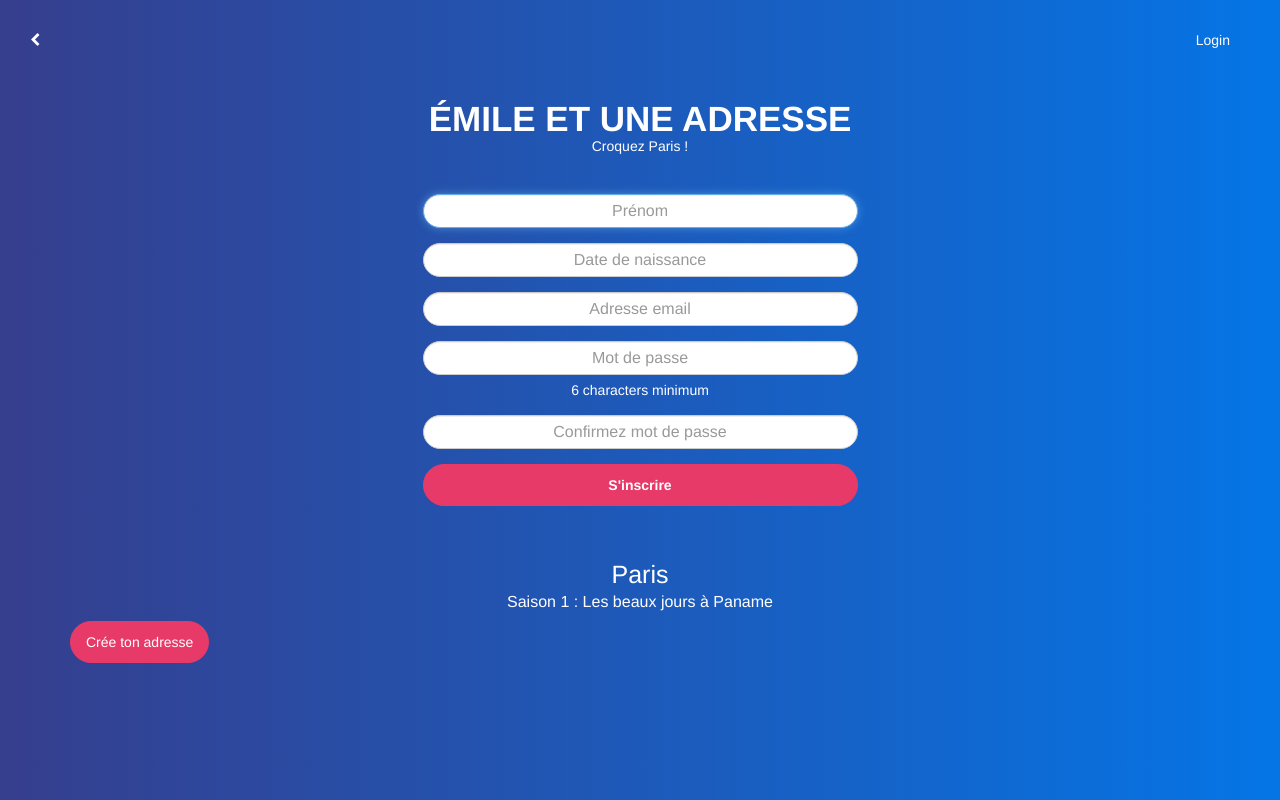
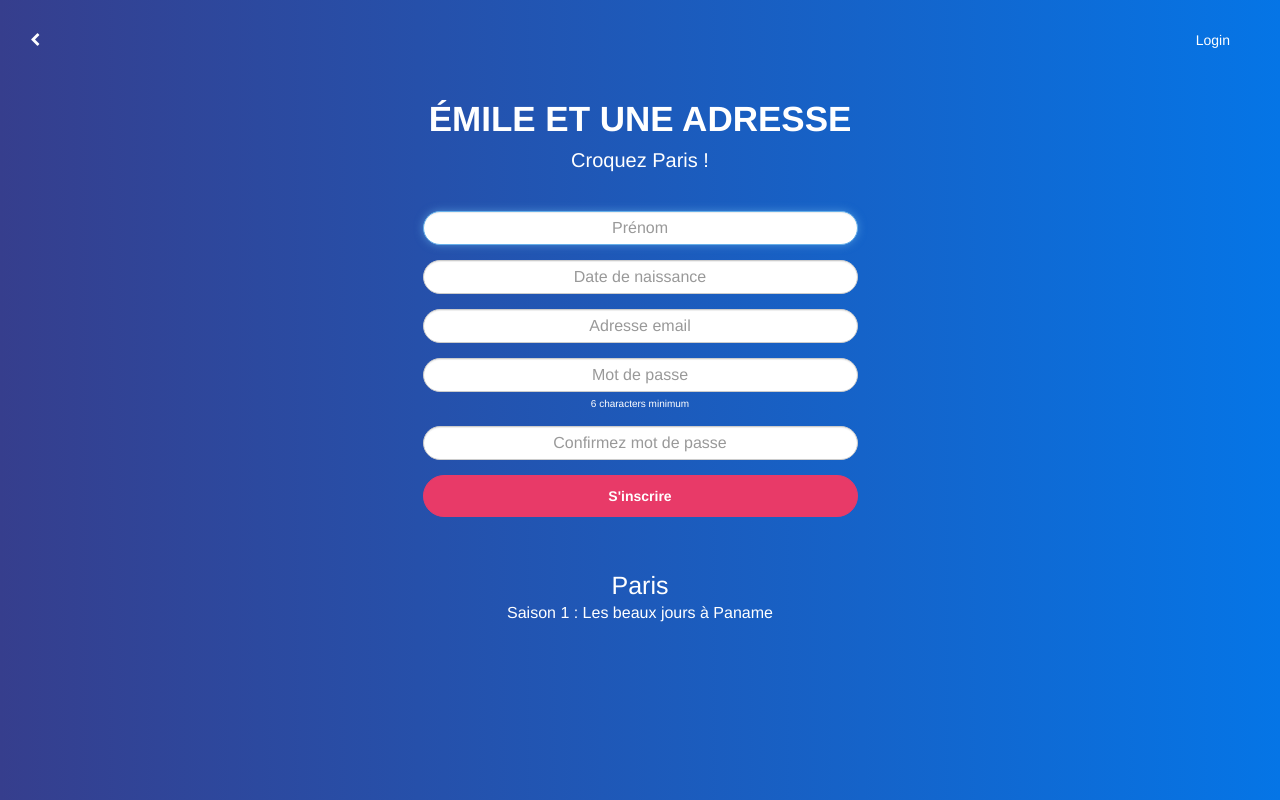
Before and after one commit to PierreGirbau/Emile_et_une_adresse, a Rails app: the page made by app/views/devise/registrations/new.html.erb in a window 1280 px wide. Run offline with Rails 7, Linux system fonts and the light colour scheme; style sheets or scripts are compiled from the project's sources; some libraries are stand-ins or nearby versions.

Commit message:
Fixed dsome design on signup page

```diff
--- a/app/assets/stylesheets/devise/_signup.scss
+++ b/app/assets/stylesheets/devise/_signup.scss
@@ -6,7 +6,7 @@
 }
 .help-block {
   color: white;
-  font-size: 14px;
+  font-size: 10px;
   text-align: center;
 }
 .form-control {
@@ -25,3 +25,7 @@
 .flatpickr-calendar {
   right: 35px !important;
 }
+.baseline h2 {
+  font-size: 20px;
+  margin-top: 0px;
+}
--- a/app/assets/stylesheets/pages/_home.scss
+++ b/app/assets/stylesheets/pages/_home.scss
@@ -56,6 +56,9 @@ h3 {
   text-align: center;
   color: white;
 }
+.counter h1 {
+  margin-top: 60px;
+}
 .footer h2 {
   font-size: 25px;
   margin-top: 45px;
--- a/app/views/devise/registrations/new.html.erb
+++ b/app/views/devise/registrations/new.html.erb
@@ -3,7 +3,9 @@
   <h1>ÉMILE ET UNE ADRESSE</h1>
     <div class="row">
       <div class="col-xs-12 col-sm-6 col-sm-offset-3">
-        <h2>Croquez Paris !</h2>
+        <div class="baseline">
+          <h2>Croquez Paris !</h2>
+        </div>
         <div class="form-post">
           <%= simple_form_for(resource, as: resource_name, url: registration_path(resource_name)) do |f| %>
             <%= f.error_notification %>
@@ -36,6 +38,6 @@
       <h2>Paris</h2>
       <h3>Saison 1 : Les beaux jours à Paname</h3>
     </div>
-    <%= link_to "Crée ton adresse", new_place_path, class: "btn btn-emile"  %>
+    <%#= link_to "Crée ton adresse", new_place_path, class: "btn btn-emile"  %>
   </div>
 </div>
```
